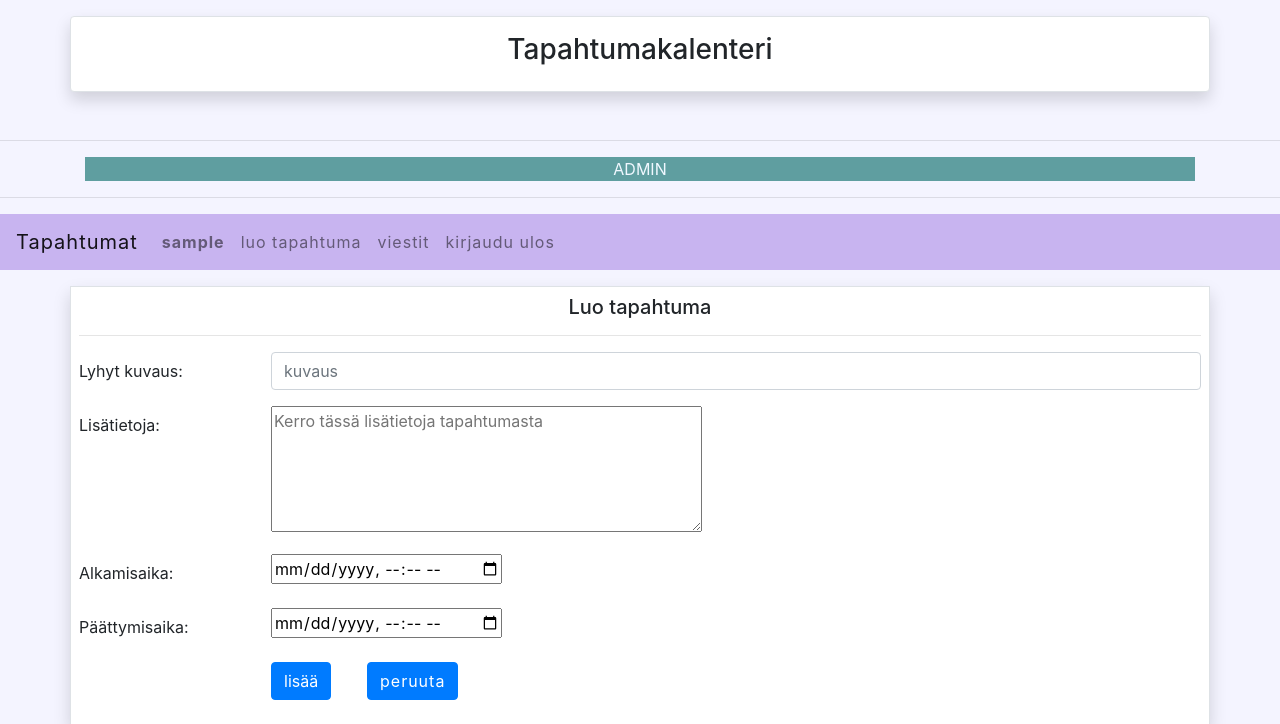
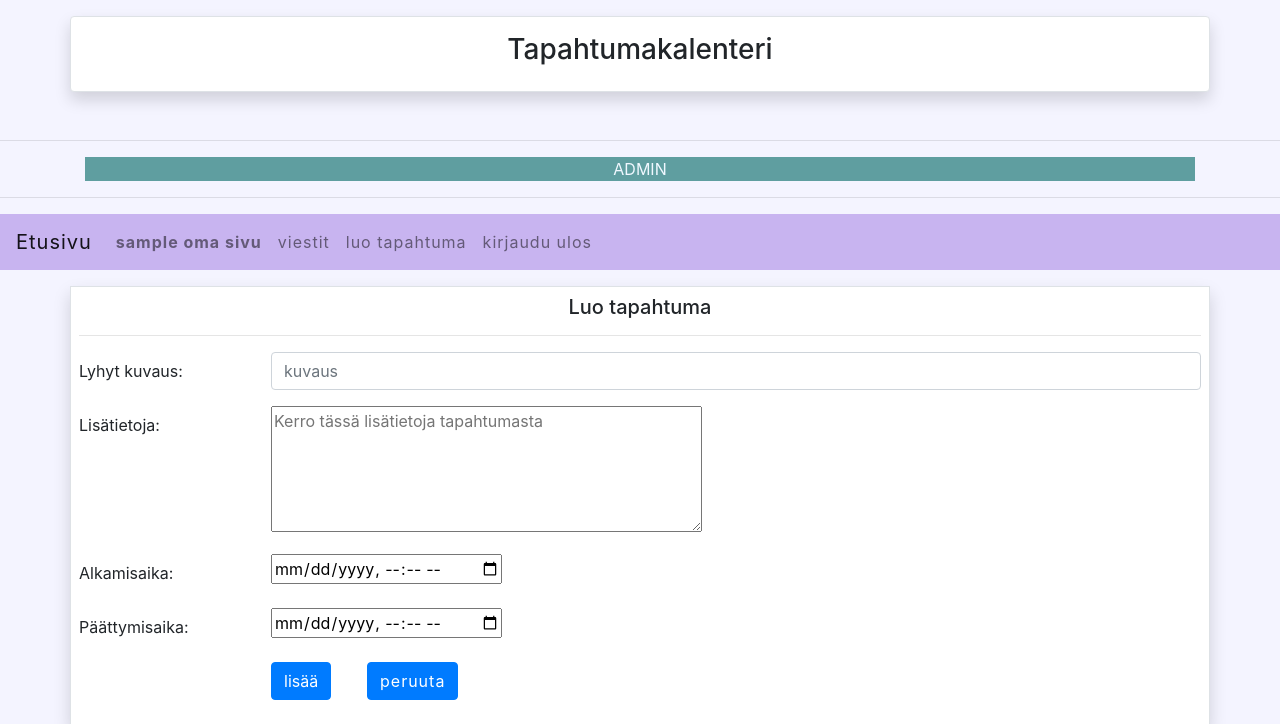
Before and after one commit to PetroLeh/Tapahtumasovellus, a Flask app: page /event in a window 1280 px wide. Shown: the top 724 px of the page. Run offline with Flask 2, Linux system fonts and the light colour scheme; the visitor is signed in with stand-in values (Sample User, id 1); some libraries are stand-ins or nearby versions.

Commit message:
päävalikon linkkien muokkausta

```diff
--- a/templates/layout.html
+++ b/templates/layout.html
@@ -33,15 +33,15 @@
         {% endif %}
         {% if session.user_id %}
         <nav class="navbar sticky-top navbar-expand-lg navbar-light mb-3" style="background-color: rgb(200, 180, 240);">
-            <a class="navbar-brand" href="/">Tapahtumat</a>
+            <a class="navbar-brand" href="/">Etusivu</a>
             <ul class="navbar-nav mr-auto">
                 <li class="nav-item">
                     <a class="nav-link" href={{ url_for("user", id=session.user_id) }}>
-                        <b>{{ session.username }}</b>
+                        <b>{{ session.username }} oma sivu</b>
                     </a>
                 </li>
+                <li class="nav-item"><a class="nav-link" href="/messages">viestit {% if session.new_messages %} <span>(uusia: {{ session.new_messages }})</span>{% endif %}</a></li>
                 <li class="nav-item"><a class="nav-link" href="/event">luo tapahtuma</a></li>
-                <li class="nav-item"><a class="nav-link" href="/messages">viestit {% if session.new_messages %} <span>(uusia: {{ session.new_messages }})</span>{% endif %}</a></li>
                 <li class="nav-item"><a class="nav-link" href="/logout">kirjaudu ulos</a></li>
             </ul>
         </nav>
```
